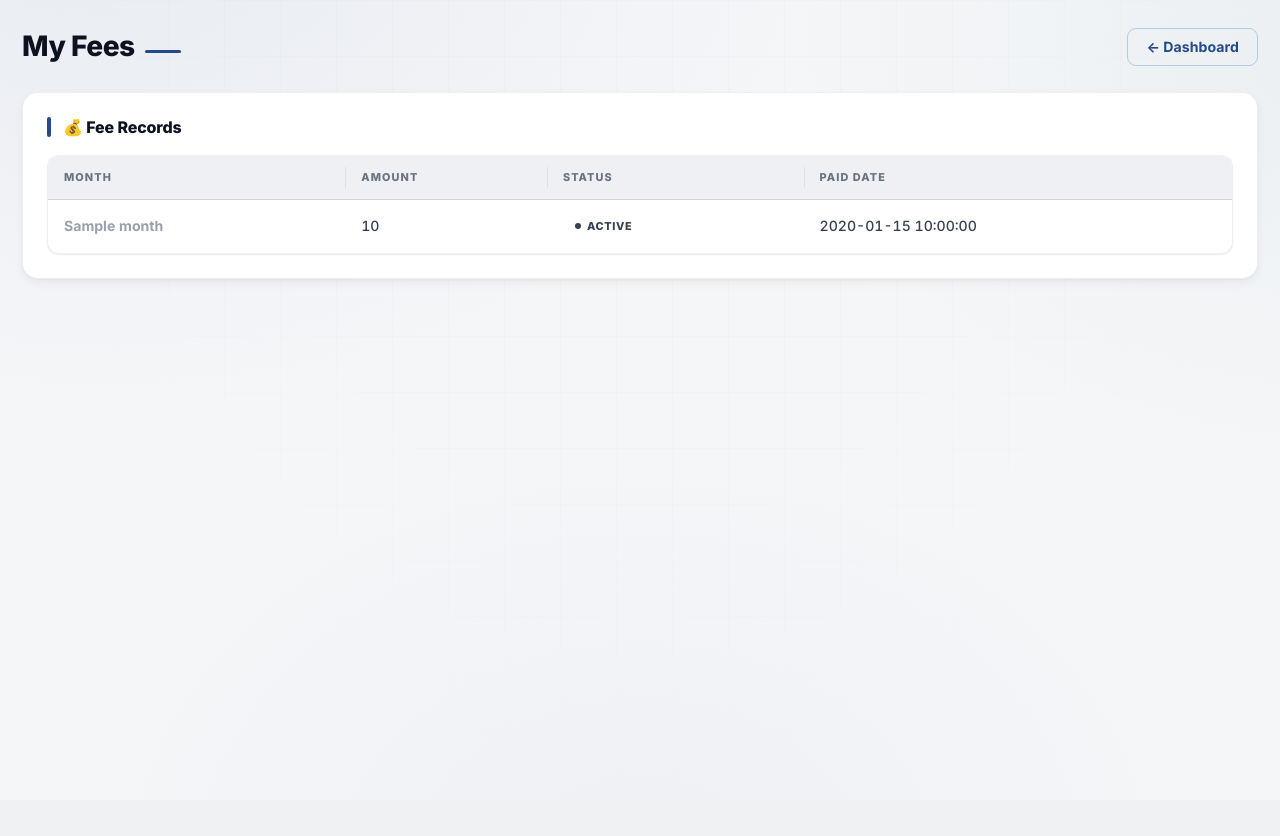
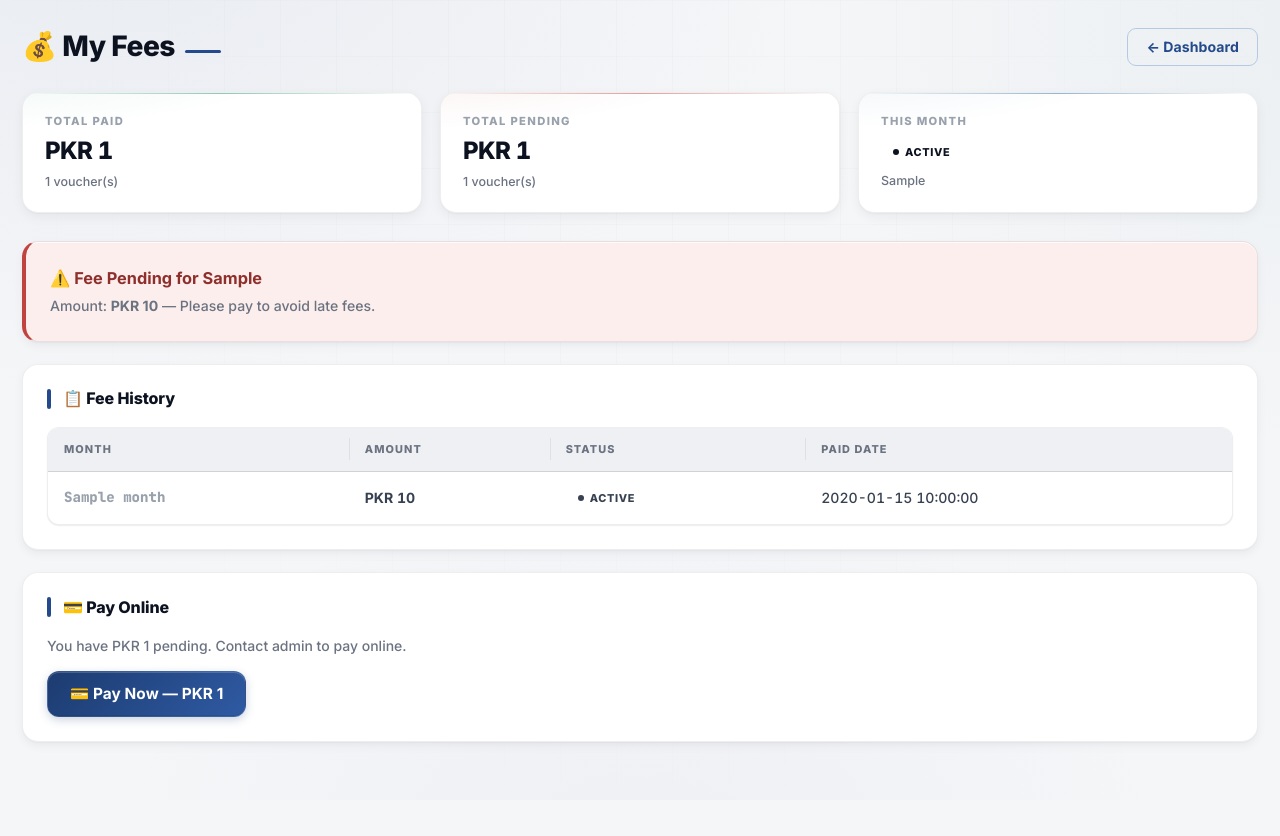
Before and after one commit to bosshanan123-ui/academy-management, a Flask app: template templates/student/fee.html in a window 1280 px wide. Before the commit the page ends 281 px from the top, so only its background shows below. Run offline with Flask 3, Linux system fonts and the light colour scheme; the template is opened without the code that fills it: most values are stand-ins (such as "Sample title", 1, 10 or a date in 2020).

Commit message:
Update fee.html

```diff
--- a/templates/student/fee.html
+++ b/templates/student/fee.html
@@ -4,21 +4,62 @@
 {% block content %}
 <div class="container">
   <div class="page-header">
-    <h1>My Fees</h1>
+    <h1>💰 My Fees</h1>
     <a href="{{ url_for('student.dashboard') }}" class="btn btn-ghost">← Dashboard</a>
   </div>
 
+  <!-- STATS -->
+  <div class="stat-grid">
+    <div class="stat-card accent-green">
+      <div class="stat-label">Total Paid</div>
+      <div class="stat-value" style="font-size:1.5rem;">PKR {{ total_paid }}</div>
+      <div class="stat-hint">{{ paid_count }} voucher(s)</div>
+    </div>
+    <div class="stat-card accent-red">
+      <div class="stat-label">Total Pending</div>
+      <div class="stat-value" style="font-size:1.5rem;">PKR {{ total_unpaid }}</div>
+      <div class="stat-hint">{{ unpaid_count }} voucher(s)</div>
+    </div>
+    <div class="stat-card accent-blue">
+      <div class="stat-label">This Month</div>
+      <div class="stat-value" style="font-size:1.2rem;">
+        {% if current_fee %}
+          <span class="pill pill-{{ current_fee.status }}">{{ current_fee.status }}</span>
+        {% else %}-{% endif %}
+      </div>
+      <div class="stat-hint">{{ current_month }}</div>
+    </div>
+  </div>
+
+  <!-- CURRENT MONTH BANNER -->
+  {% if current_fee and current_fee.status != 'paid' %}
+  <div class="card" style="border-left: 4px solid var(--danger); background: var(--danger-soft);">
+    <strong style="color: var(--danger-dark); font-size: 1.02rem;">⚠️ Fee Pending for {{ current_month }}</strong>
+    <p class="text-muted" style="margin-top: 4px; font-size: 0.88rem;">
+      Amount: <strong>PKR {{ current_fee.amount }}</strong> — Please pay to avoid late fees.
+    </p>
+  </div>
+  {% endif %}
+
+  <!-- FEE HISTORY -->
   <div class="card">
-    <h2 class="section-title">💰 Fee Records</h2>
+    <h2 class="section-title">📋 Fee History</h2>
     {% if fees %}
     <div class="table-wrap">
       <table>
-        <thead><tr><th>Month</th><th>Amount</th><th>Status</th><th>Paid Date</th></tr></thead>
+        <thead>
+          <tr>
+            <th>Month</th>
+            <th>Amount</th>
+            <th>Status</th>
+            <th>Paid Date</th>
+          </tr>
+        </thead>
         <tbody>
           {% for f in fees %}
           <tr>
-            <td>{{ f.month }}</td>
-            <td>{{ f.amount }}</td>
+            <td style="font-family: var(--font-mono); font-weight: 700;">{{ f.month }}</td>
+            <td><strong>PKR {{ f.amount }}</strong></td>
             <td><span class="pill pill-{{ f.status }}">{{ f.status }}</span></td>
             <td>{{ f.paid_date or '-' }}</td>
           </tr>
@@ -26,7 +67,20 @@
         </tbody>
       </table>
     </div>
-    {% else %}<p class="empty-state">No fee records yet.</p>{% endif %}
+    {% else %}
+    <p class="empty-state">No fee records yet.</p>
+    {% endif %}
   </div>
+
+  <!-- PAY NOW INFO -->
+  {% if total_unpaid > 0 %}
+  <div class="card">
+    <h2 class="section-title">💳 Pay Online</h2>
+    <p class="text-muted mb-3">You have PKR {{ total_unpaid }} pending. Contact admin to pay online.</p>
+    <button type="button" class="btn btn-lg" onclick="alert('Online payment coming soon! Contact academy office.')">
+      💳 Pay Now — PKR {{ total_unpaid }}
+    </button>
+  </div>
+  {% endif %}
 </div>
 {% endblock %}
```
